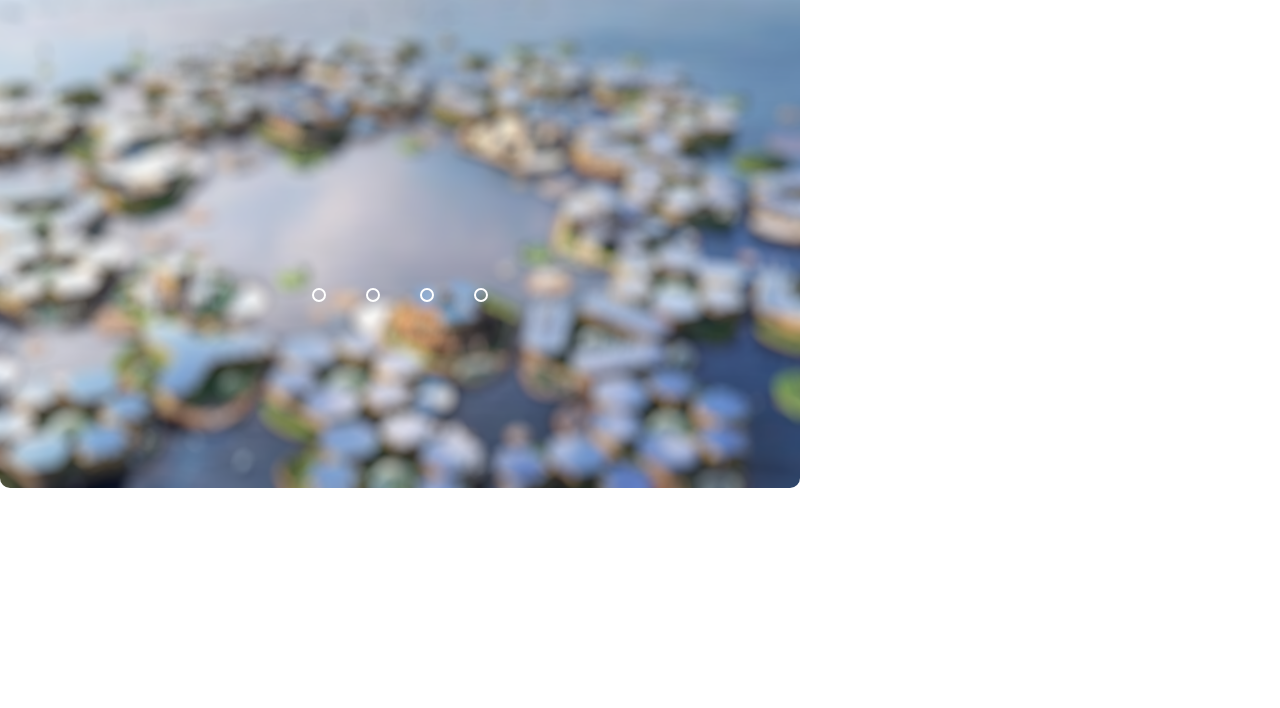
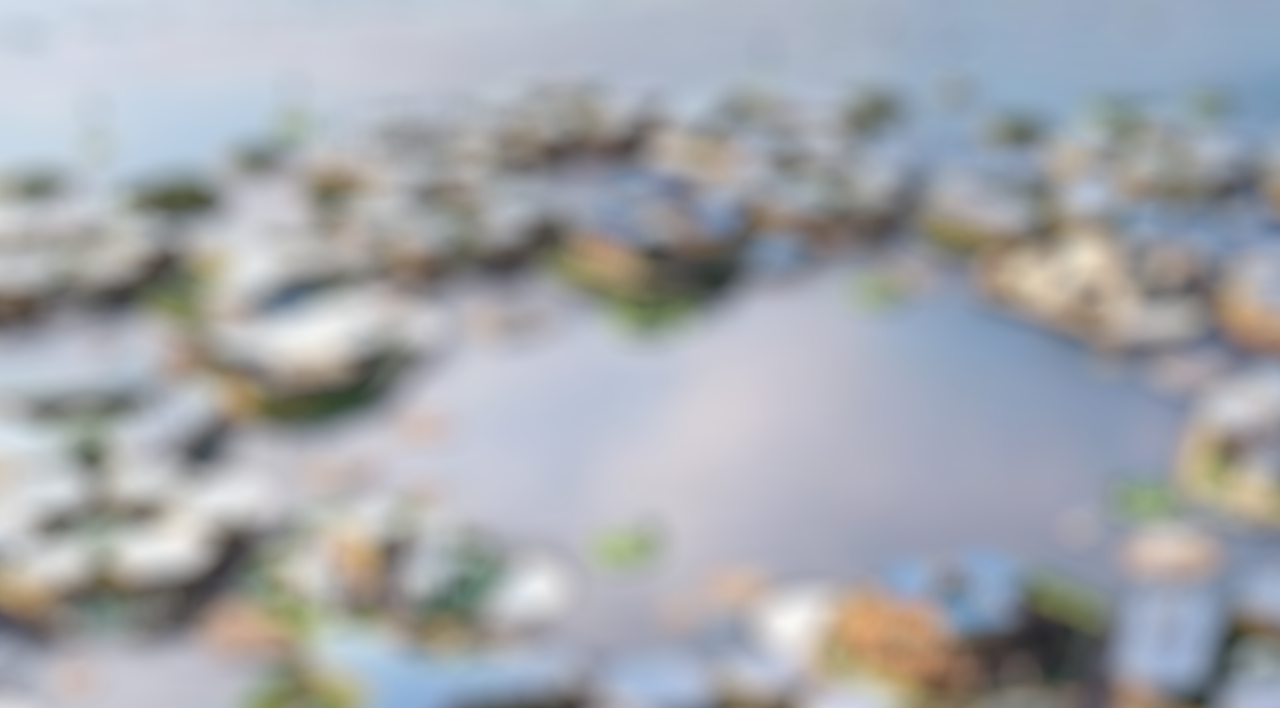
Before and after one commit to harry-kimmm/engineeringunited, a plain HTML site: page index.html in a window 1280 px wide. Shown: the part 92-800 px from the top of the page. Drawn offline with Linux system fonts and the light colour scheme.

Commit message:
Add manual transitioning and slide scaling

```diff
--- a/css/styles.css
+++ b/css/styles.css
@@ -23,15 +23,17 @@ body{
 }
 
 .slider {
-    width: 800px;
-    height: 500px;
-    border-radius: 10px;
-    overflow: hidden;
+    position: fixed;
+    left: 0;
+    top: 80;
+    width: 100%;
+    height: 100%;
+    object-fit: cover;
 }
 
 .slides {
     width: 500%;
-    height: 500px;
+    height: 100%;
     display: flex;
 }
 
@@ -41,18 +43,17 @@ body{
 
 .slide{
     width: 20%;
-    transition: 2s;
+    transition: 1s;
 }
 
 .slide img {
-    width: 800px;
-    height: 500px;
+    height: 120%;
 }
 
 .navigation-manual{
     position: absolute;
     width: 800px;
-    margin-top: 300px;
+    margin-top: -20px;
     display: flex;
     justify-content: center;
 }
@@ -68,3 +69,23 @@ body{
 .manualbutton:not(:last-child){
     margin-right: 40px;
 }
+
+.manualbutton:hover{
+    background: #FFFFFF;
+}
+
+#radio1:checked ~ .first{
+    margin-left: 0;
+}
+
+#radio2:checked ~ .first{
+    margin-left: -20%;
+}
+
+#radio3:checked ~ .first{
+    margin-left: -40%;
+}
+
+#radio4:checked ~ .first{
+    margin-left: -60%;
+}
--- a/index.html
+++ b/index.html
@@ -24,7 +24,7 @@
             <div class="slide first">
                 <img src="image/euslide1.png" alt="slide1">
             </div>
-            <div class="slidet">
+            <div class="slide">
                 <img src="image/euslide2.png" alt="slide2">
             </div>
             <div class="slide">
```
